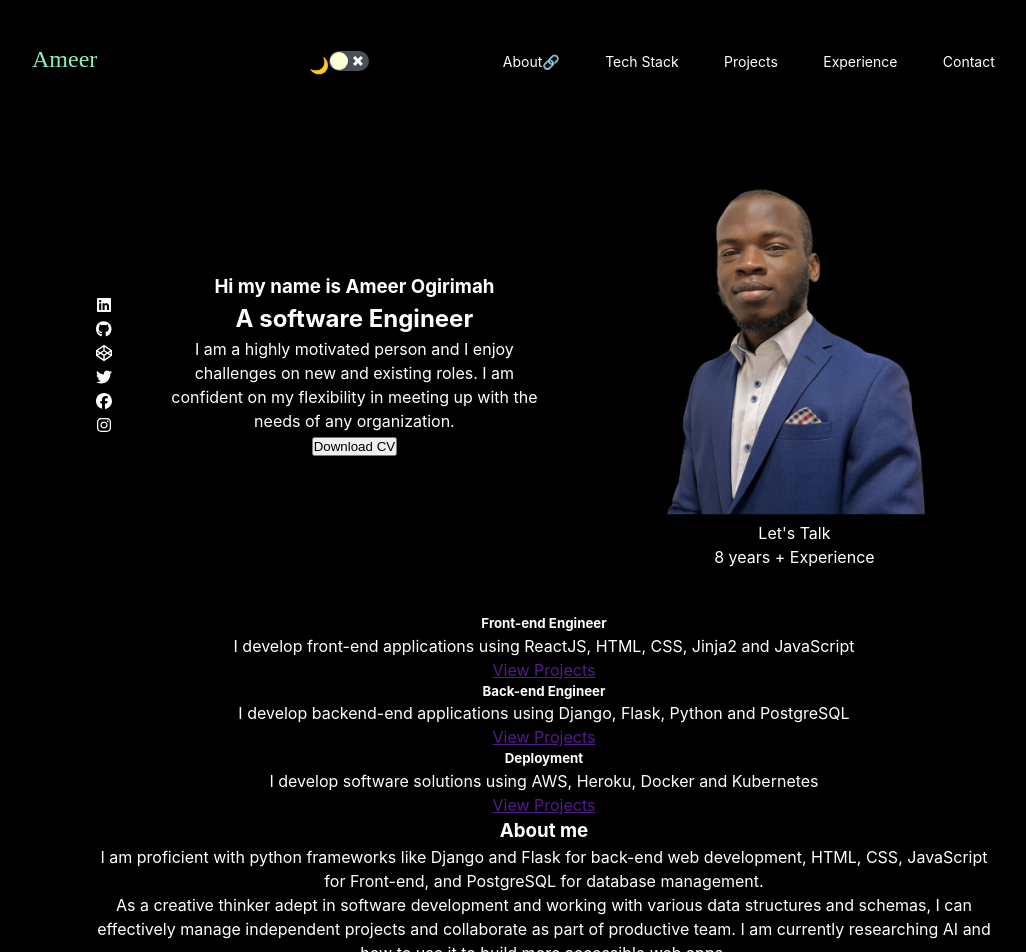
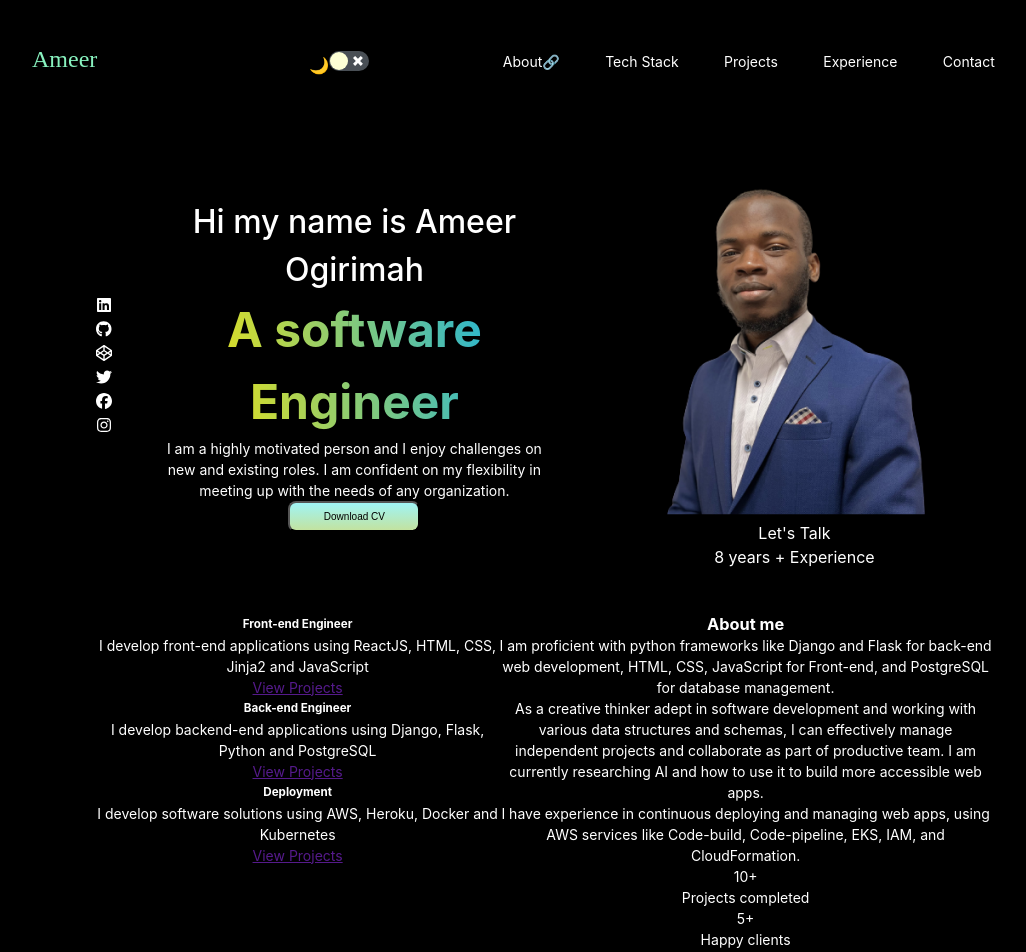
Before and after one commit to Ogirimah/potfolio, a React (Create React App) app in the folder new/: page / in a window 1280 px wide. Shown: the top 952 px of the page, without its empty margins (96-1122 px from the left). Built offline with nearby package versions, Linux system fonts and the light colour scheme.

Commit message:
Move the about me section to a new component and flex its content

```diff
--- /dev/null
+++ b/new/src/components/About.js
@@ -0,0 +1,75 @@
+import React from 'react';
+
+import styles from '../styles/about.module.css';
+
+export default function About() {
+// This is the about page
+//
+// @props: None
+    return (
+    <div className= {styles.container }>
+        <div className={ styles.breakdown }>
+            <div>
+                <h5>
+                Front-end Engineer
+                </h5>
+                <p>
+                    I develop front-end applications using ReactJS, HTML, CSS, Jinja2 and JavaScript
+                </p>
+                <p>
+                    <a href="" target="_blank" rel="noopener noreferrer">View Projects</a>
+                </p>
+            </div>
+            <div>
+                <h5>
+                Back-end Engineer
+                </h5>
+                <p>
+                    I develop backend-end applications using Django, Flask, Python and PostgreSQL
+                </p>
+                <p>
+                    <a href="" target="_blank" rel="noopener noreferrer">View Projects</a>
+                </p>
+            </div>
+            <div>
+                <h5>
+                Deployment
+                </h5>
+                <p>
+                    I develop software solutions using AWS, Heroku, Docker and Kubernetes
+                </p>
+                <p>
+                    <a href="" target="_blank" rel="noopener noreferrer">View Projects</a>
+                </p>
+            </div>
+        </div>
+        <div className={ styles.details }>
+            <h3>
+                About me
+            </h3>
+            <p>
+                I am proficient with python frameworks like Django and Flask for back-end web development, HTML, CSS, JavaScript for Front-end, and PostgreSQL for database management.</p>
+            <p>
+                As a creative thinker adept in software development and working with various data
+                structures and schemas, I can effectively manage independent projects and collaborate
+                as part of productive team. I am currently researching AI and how to use it to build more
+                accessible web apps.
+            </p>
+            <p>
+                I have experience in continuous deploying and managing web apps, using AWS services
+                like Code-build, Code-pipeline, EKS,  IAM, and CloudFormation.
+            </p>
+            <div>
+                <div>
+                    <p>10+</p>
+                    <p>Projects completed</p>
+                </div>
+                <div>
+                    <p>5+</p>
+                    <p>Happy clients</p>
+                </div>
+            </div>
+        </div>
+    </div>
+    );
+}
--- a/new/src/components/Main.js
+++ b/new/src/components/Main.js
@@ -1,6 +1,7 @@
 import React from "react";
 
 import ImportImages from "./ImportImages";
+import About from "./About";
 import TechStack from "./TechStack";
 import Socials from "./Socials";
 import CurrentFocus from "./CurrentFocus";
@@ -26,19 +27,19 @@ export default function Main() {
     <section className={ styles.section }>
         <Socials />
         <div className={ styles.introContainer }>
-            <h3>
+            <h3 className={ styles.hi }>
                 Hi my name is Ameer Ogirimah
             </h3>
-            <h2>
+            <h2 className={ styles.softwareEngineer }>
                 A software Engineer
             </h2>
-            <p>
+            <p className={ styles.brief }>
                 I am a highly motivated person and I enjoy challenges on new
                 and existing roles. I am confident on my
                 flexibility in meeting up with the needs of any organization.
             </p>
             <a href="/docs/Ameer-Ogirimah.pdf" target="_blank" rel="noopener noreferrer">
-                <button>Download CV</button>
+                <button className={ styles.button }>Download CV</button>
             </a>
         </div>
         <div className={ styles.imageContainer }>
@@ -54,68 +55,7 @@ export default function Main() {
         </div>
     </section>
     <section>
-        <div>
-            <div>
-                <h5>
-                Front-end Engineer
-                </h5>
-                <p>
-                    I develop front-end applications using ReactJS, HTML, CSS, Jinja2 and JavaScript
-                </p>
-                <p>
-                    <a href="" target="_blank" rel="noopener noreferrer">View Projects</a>
-                </p>
-            </div>
-            <div>
-                <h5>
-                Back-end Engineer
-                </h5>
-                <p>
-                    I develop backend-end applications using Django, Flask, Python and PostgreSQL
-                </p>
-                <p>
-                    <a href="" target="_blank" rel="noopener noreferrer">View Projects</a>
-                </p>
-            </div>
-            <div>
-                <h5>
-                Deployment
-                </h5>
-                <p>
-                    I develop software solutions using AWS, Heroku, Docker and Kubernetes
-                </p>
-                <p>
-                    <a href="" target="_blank" rel="noopener noreferrer">View Projects</a>
-                </p>
-            </div>
-        </div>
-        <div id='about'>
-            <h3>
-                About me
-            </h3>
-            <p>
-                I am proficient with python frameworks like Django and Flask for back-end web development, HTML, CSS, JavaScript for Front-end, and PostgreSQL for database management.</p>
-            <p>
-                As a creative thinker adept in software development and working with various data
-structures and schemas, I can effectively manage independent projects and collaborate
-as part of productive team. I am currently researching AI and how to use it to build more
-accessible web apps.
-            </p>
-            <p>
-                I have experience in continuous deploying and managing web apps, using AWS services
-like Code-build, Code-pipeline, EKS,  IAM, and CloudFormation.
-            </p>
-            <div>
-                <div>
-                    <p>10+</p>
-                    <p>Projects completed</p>
-                </div>
-                <div>
-                    <p>5+</p>
-                    <p>Happy clients</p>
-                </div>
-            </div>
-        </div>
+        < About />
     </section>
     <section id='techStack'>
         <TechStack />
--- /dev/null
+++ b/new/src/styles/about.module.css
@@ -0,0 +1,21 @@
+.container {
+    display: flex;
+    font-size: 14px;
+    line-height: 21px;
+}
+
+.container p {
+    font-weight: 400;
+}
+
+.container h5 {
+    font-weight: 700;
+}
+
+.breakdown {
+    flex: 45%;
+}
+
+.details {
+    flex: 55%;
+}
--- a/new/src/styles/main.module.css
+++ b/new/src/styles/main.module.css
@@ -17,3 +17,36 @@
 .imageContainer {
     flex: 40%;
 }
+
+.hi {
+    font-weight: 500;
+    font-size: 32px;
+    line-height: 48px;
+}
+
+.softwareEngineer {
+    font-weight: 700;
+    font-size: 48px;
+    line-height: 72px;
+
+    background: linear-gradient(259.17deg, #04ADF5 1.33%, #FEE505 94.57%);
+    -webkit-background-clip: text;
+    -webkit-text-fill-color: transparent;
+    background-clip: text;
+    text-fill-color: transparent;
+}
+
+.brief {
+    font-weight: 400;
+    font-size: 14px;
+    line-height: 21px;
+}
+
+.button {
+    background: linear-gradient(180deg, #A0F4F5 0%, #DBD663 171.59%);
+    border-radius: 8px;
+    width: 132px;
+    height: 31px;
+    font-size: 10px;
+    line-height: 15px;
+}
```
